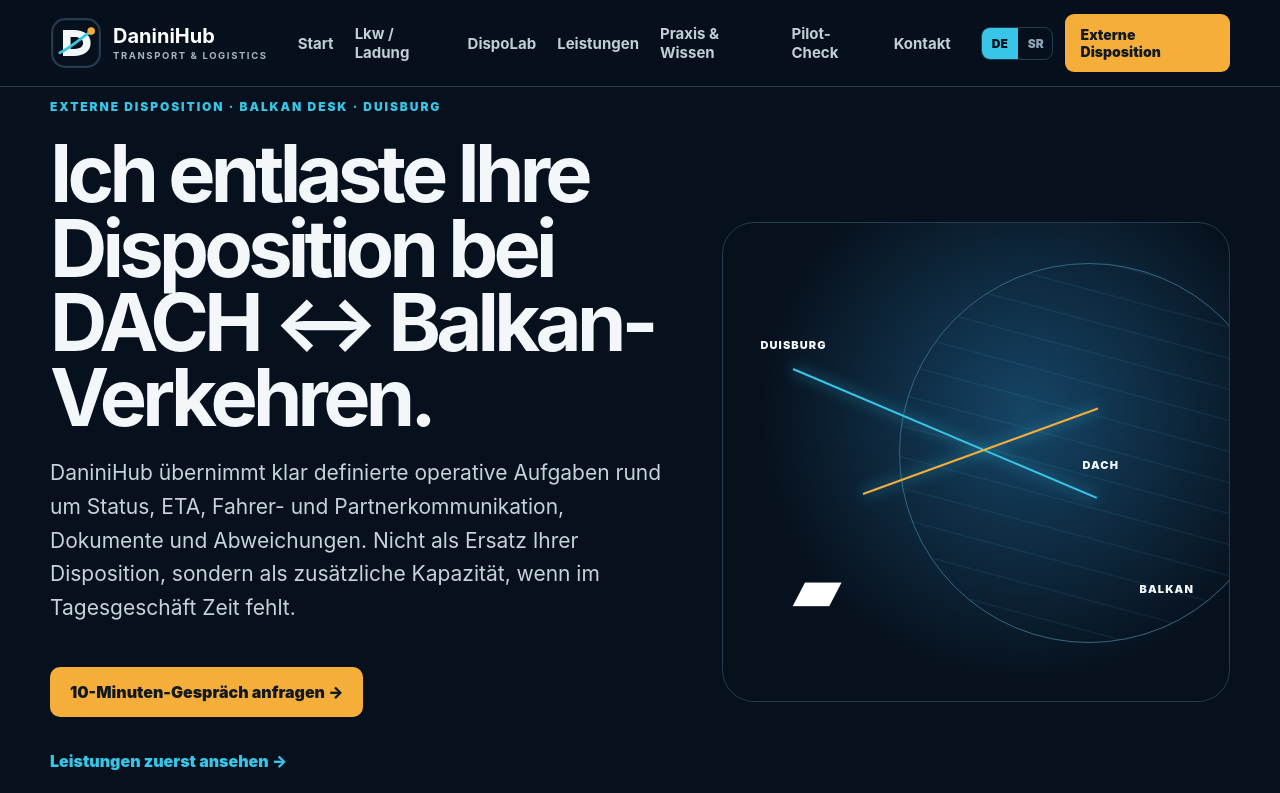
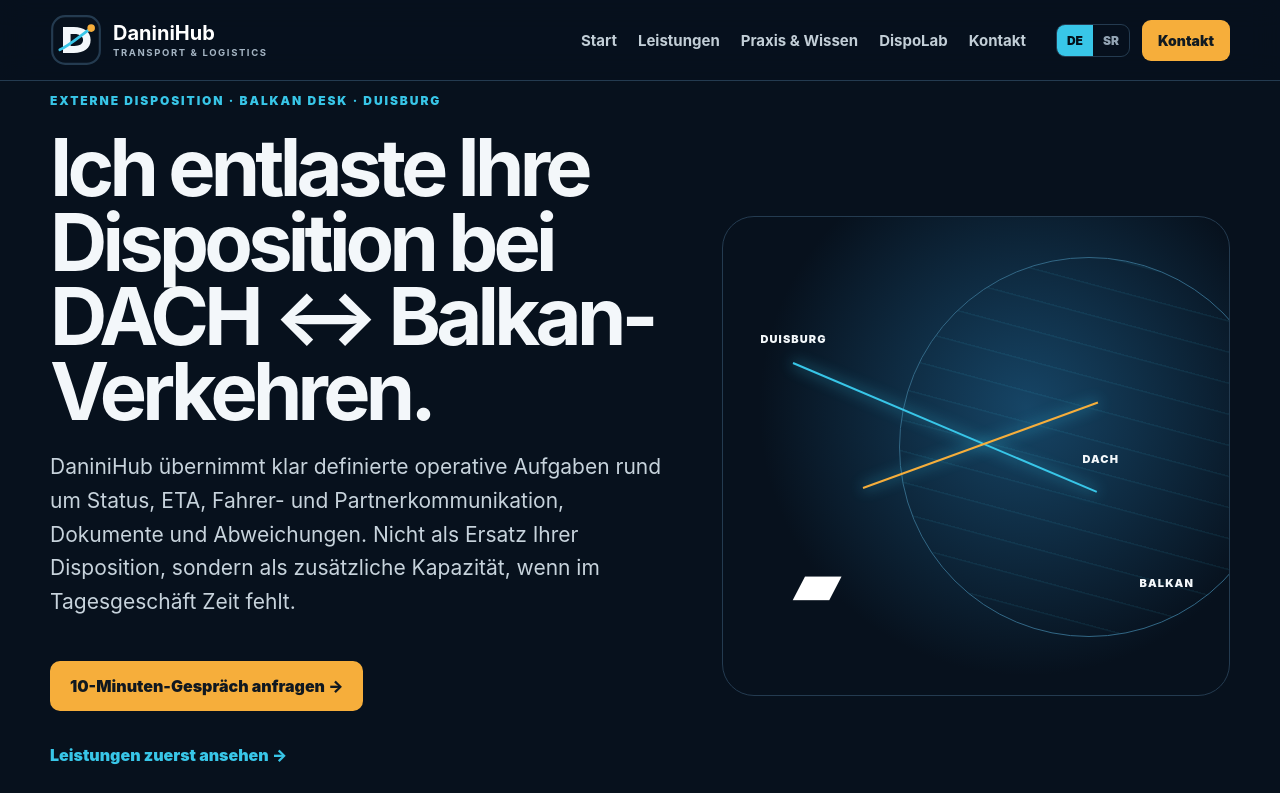
Before and after one commit to danininet/daninihub, a React (Vite) app in the folder daninihub-front/: page / in a window 1280 px wide. Shown: the top 793 px of the page. Built offline with nearby package versions, Linux system fonts and the light colour scheme.

Commit message:
Simplify navigation around services and direct contact

```diff
--- a/daninihub-front/src/SiteNavigation.jsx
+++ b/daninihub-front/src/SiteNavigation.jsx
@@ -2,8 +2,8 @@
 import './SiteNavigation.css'
 
 const links = {
-  de: { start:'Start', services:'Leistungen', capacity:'Lkw / Ladung', dispoLab:'DispoLab', external:'Externe Disposition', dach:'Balkan Desk', balkan:'DACH Desk', scope:'Leistungsrahmen', continuity:'Continuity Support', drivers:'Fahrerkommunikation', pilot:'Pilot-Check', knowledge:'Praxis & Wissen', contact:'Kontakt', menu:'Menü', close:'Schließen' },
-  sr: { start:'Početna', services:'Usluge', capacity:'Kamion / teret', dispoLab:'DispoLab', external:'Eksterna dispozicija', dach:'Balkan Desk', balkan:'DACH Desk', scope:'Obim usluge', continuity:'Podrška kontinuitetu', drivers:'Komunikacija sa vozačima', pilot:'Provera pilota', knowledge:'Praksa i znanje', contact:'Kontakt', menu:'Meni', close:'Zatvori' }
+  de: { start:'Start', services:'Leistungen', dispoLab:'DispoLab', external:'Externe Disposition', dach:'Balkan Desk', balkan:'DACH Desk', scope:'Leistungsrahmen', continuity:'Continuity Support', drivers:'Fahrerkommunikation', knowledge:'Praxis & Wissen', contact:'Kontakt', menu:'Menü', close:'Schließen' },
+  sr: { start:'Početna', services:'Usluge', dispoLab:'DispoLab', external:'Eksterna dispozicija', dach:'Balkan Desk', balkan:'DACH Desk', scope:'Obim usluge', continuity:'Podrška kontinuitetu', drivers:'Komunikacija sa vozačima', knowledge:'Praksa i znanje', contact:'Kontakt', menu:'Meni', close:'Zatvori' }
 }
 
 const routePairs = [
@@ -29,8 +29,6 @@
   ['/de/praxis-wissen/schichtuebergabe-disposition', '/sr/praksa-znanje/predaja-smene-dispozicija'],
   ['/de/praxis-wissen/abweichungen-eskalieren', '/sr/praksa-znanje/eskalacija-odstupanja'],
   ['/de/praxis-wissen/transportdokumente-cmr-pod', '/sr/praksa-znanje/transportna-dokumenta-cmr-pod'],
-  ['/de/pilot-beispiel', '/sr/primer-pilota'],
-  ['/de/operations-desk-demo', '/sr/operativni-pult-demo'],
   ['/de/impressum', '/sr/impressum'],
   ['/de/datenschutz', '/sr/privatnost'],
   ['/de/cookies', '/sr/kolacici'],
@@ -55,8 +53,6 @@
   const [open, setOpen] = useState(false)
   const t = links[lang]
   const sr = lang === 'sr'
-  const audience = sr ? '/sr/za-balkanske-transportne-firme' : '/de/fuer-dach-speditionen'
-  const capacity = sr ? '/sr/signal-kapaciteta' : '/de/capacity-signal'
   const external = sr ? '/sr/eksterna-dispozicija' : '/de/externe-disposition'
   const balkanDesk = sr ? '/sr/balkan-desk' : '/de/balkan-desk'
   const dachDesk = sr ? '/sr/dach-desk' : '/de/dach-desk'
@@ -64,15 +60,16 @@
     [t.external, external],
     [t.dach, balkanDesk],
     [t.balkan, dachDesk],
-    [sr ? 'Za DACH špedicije' : 'Für DACH-Speditionen', audience],
     [t.scope, sr ? '/sr/obim-usluge' : '/de/leistungsrahmen'],
     [t.continuity, sr ? '/sr/kontinuitet-podrska' : '/de/continuity-support'],
     [t.drivers, sr ? '/sr/komunikacija-vozaci' : '/de/fahrerkommunikation']
   ]
   const dispoLab = sr ? '/sr/dispo-lab' : '/de/dispolab'
-  const pilot = sr ? '/sr/provera-pilota' : '/de/pilot-check'
   const knowledge = sr ? '/sr/praksa-znanje' : '/de/praxis-wissen'
   const home = sr ? '/sr/' : '/de/'
+  const contact = sr
+    ? 'mailto:info@daninihub.com?subject=Kratak%20razgovor%20%E2%80%93%20DACH%20%E2%86%94%20Balkan'
+    : 'mailto:info@daninihub.com?subject=10-Minuten-Gespr%C3%A4ch%20%E2%80%93%20DACH%20%E2%86%94%20Balkan'
   const deHref = translatedPath('de')
   const srHref = translatedPath('sr')
 
@@ -96,21 +93,24 @@
       </a>
       <nav className="site-nav-desktop" aria-label={sr ? 'Glavna navigacija' : 'Hauptnavigation'}>
         <a href={home}>{t.start}</a>
-        <a href={capacity}>{t.capacity}</a>
-        <a href={dispoLab}>{t.dispoLab}</a>
         <details className="site-nav-dropdown"><summary>{t.services}</summary><div>{serviceLinks.map(([label, href]) => <a key={href} href={href}>{label}</a>)}</div></details>
         <a href={knowledge}>{t.knowledge}</a>
-        <a href={pilot}>{t.pilot}</a>
-        <a href={`${home}#contact`}>{t.contact}</a>
+        <a href={dispoLab}>{t.dispoLab}</a>
+        <a href={contact}>{t.contact}</a>
       </nav>
-      <div className="site-nav-actions"><div className="site-nav-langs" aria-label="Language"><a className={lang === 'de' ? 'active' : ''} href={deHref}>DE</a><a className={lang === 'sr' ? 'active' : ''} href={srHref}>SR</a></div><a className="site-nav-cta" href={external}>{t.external}</a></div>
+      <div className="site-nav-actions"><div className="site-nav-langs" aria-label="Language"><a className={lang === 'de' ? 'active' : ''} href={deHref}>DE</a><a className={lang === 'sr' ? 'active' : ''} href={srHref}>SR</a></div><a className="site-nav-cta" href={contact}>{t.contact}</a></div>
       <button className={`site-nav-toggle ${open ? 'is-open' : ''}`} type="button" aria-expanded={open} aria-controls="site-mobile-menu" aria-label={open ? t.close : t.menu} onClick={() => setOpen(value => !value)}><span></span><span></span><span></span></button>
     </header>
     <button className={`site-nav-overlay ${open ? 'is-open' : ''}`} type="button" aria-label={t.close} onClick={close}/>
     <aside id="site-mobile-menu" className={`site-nav-mobile-panel ${open ? 'is-open' : ''}`} aria-hidden={!open}>
       <div className="site-nav-mobile-head"><strong>{t.menu}</strong><button type="button" onClick={close} aria-label={t.close}>×</button></div>
       <nav aria-label={sr ? 'Mobilna navigacija' : 'Mobile Navigation'}>
-        <a href={home} onClick={close}>{t.start}</a><a href={capacity} onClick={close}>{t.capacity}</a><a href={dispoLab} onClick={close}>{t.dispoLab}</a><a className="mobile-services-main" href={external} onClick={close}>{t.services}</a><div className="mobile-services-list">{serviceLinks.map(([label, href]) => <a key={href} href={href} onClick={close}>{label}</a>)}</div><a href={knowledge} onClick={close}>{t.knowledge}</a><a href={pilot} onClick={close}>{t.pilot}</a><a href={`${home}#contact`} onClick={close}>{t.contact}</a>
+        <a href={home} onClick={close}>{t.start}</a>
+        <a className="mobile-services-main" href={external} onClick={close}>{t.services}</a>
+        <div className="mobile-services-list">{serviceLinks.map(([label, href]) => <a key={href} href={href} onClick={close}>{label}</a>)}</div>
+        <a href={knowledge} onClick={close}>{t.knowledge}</a>
+        <a href={dispoLab} onClick={close}>{t.dispoLab}</a>
+        <a href={contact} onClick={close}>{t.contact}</a>
       </nav>
       <div className="site-nav-mobile-langs"><a href={deHref}>DE</a><a href={srHref}>SR</a></div>
     </aside>
```
